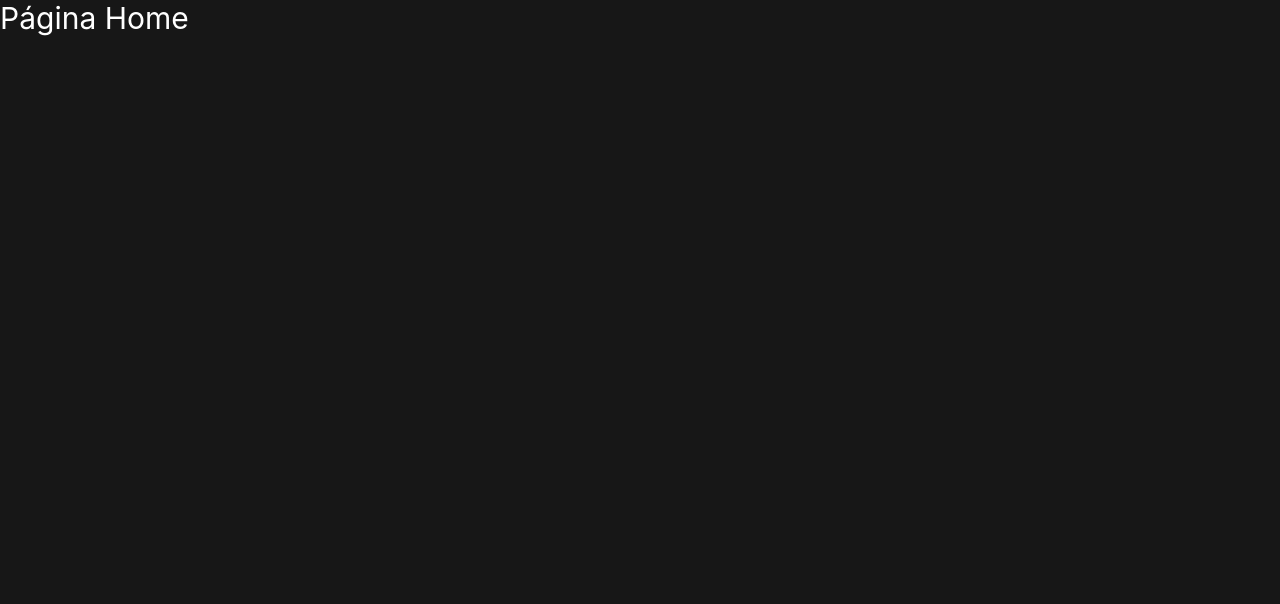
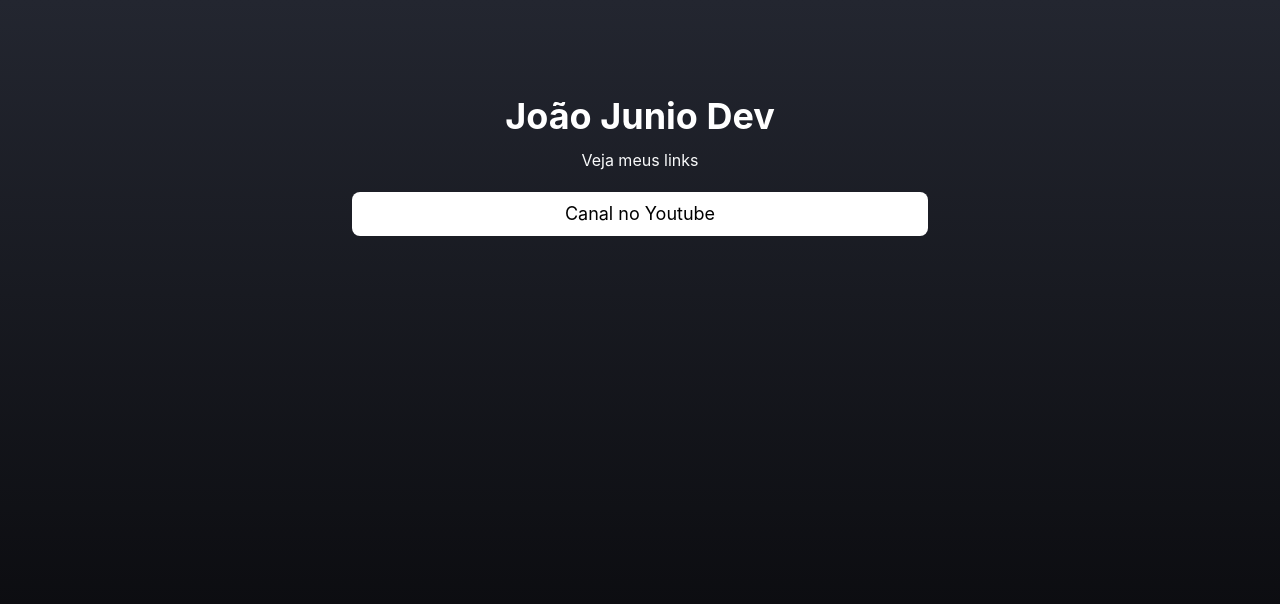
Before and after one commit to JoaoJunio09/curso-react, a React (Vite) app in the folder devlink/: page / in a window 1280 px wide. Shown: the top 604 px of the page. Built offline with nearby package versions, Linux system fonts and the light colour scheme.

Commit message:
Iniciando página Home com estilização em Tailwind CSS

```diff
--- a/devlink/package.json
+++ b/devlink/package.json
@@ -13,6 +13,7 @@
     "@tailwindcss/vite": "^4.2.4",
     "react": "^19.2.5",
     "react-dom": "^19.2.5",
+    "react-icons": "^5.6.0",
     "react-router-dom": "^7.14.2",
     "tailwindcss": "^4.2.4"
   },
--- a/devlink/src/index.css
+++ b/devlink/src/index.css
@@ -1 +1,6 @@
 @import "tailwindcss";
+
+body {
+	min-height: 100vh;
+	background: linear-gradient(#232630, #050507);
+}
--- a/devlink/src/pages/home/index.tsx
+++ b/devlink/src/pages/home/index.tsx
@@ -1,7 +1,23 @@
 export function Home() {
 	return (
-		<div className="w-full h-screen bg-neutral-900">
-			<h1 className="text-white text-3xl">Página Home</h1>
+		<div className="flex flex-col w-full py-4 items-center justify-center">
+			<h1 className="md:text-4xl text-3xl font-bold text-white mt-20">João Junio Dev</h1>
+			<span className="text-gray-50 mb-5 mt-3">Veja meus links</span>
+
+		<main className="flex flex-col w-11/12 max-w-xl text-center">
+			<section className="bg-white mb-4 w-full py-2 rounded-lg select-none transition-transform hover:scale-105">
+				<a>
+					<p className="text-base md:text-lg">
+						Canal no Youtube
+					</p>
+				</a>
+			</section>
+
+			<footer className="flex justify-center gap-3 my-4">
+
+			</footer>
+		</main>
+
 		</div>
 	)
 }
```
Also changed, not shown: 1 other file (tests, documents, lock files or other folders).
